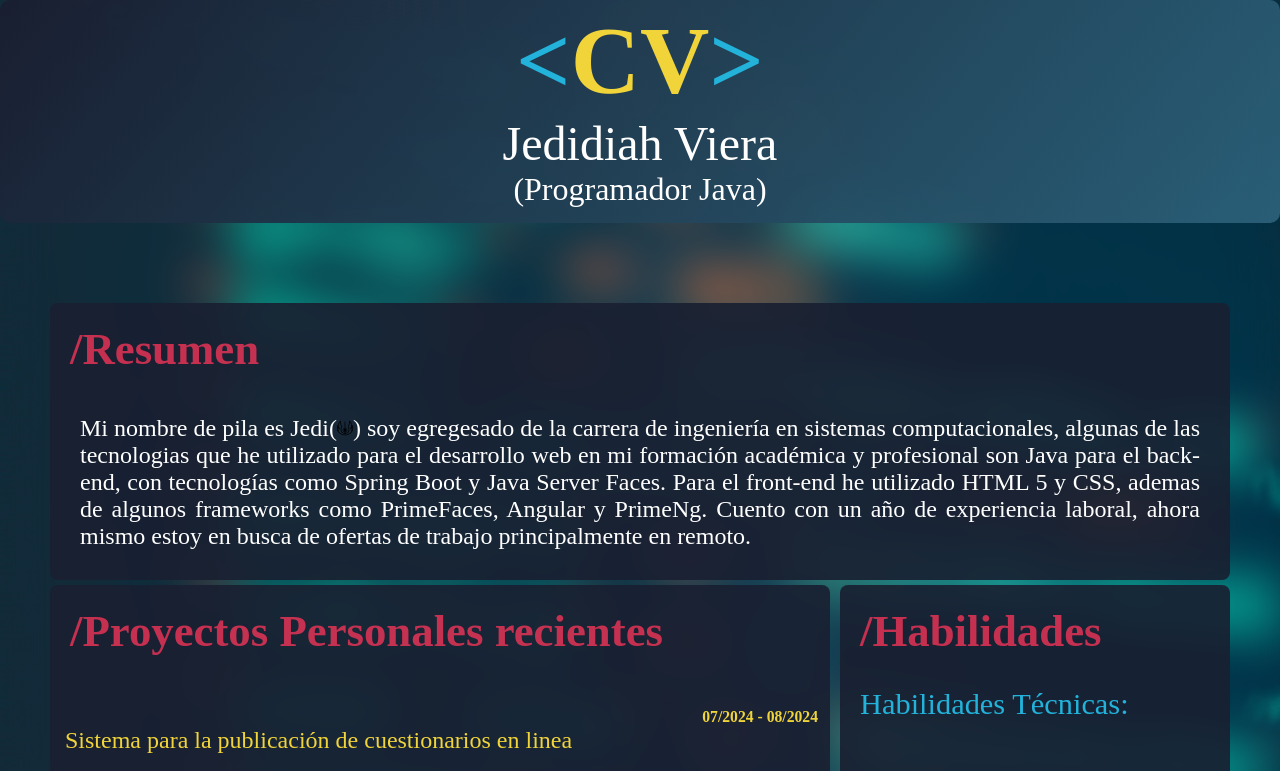
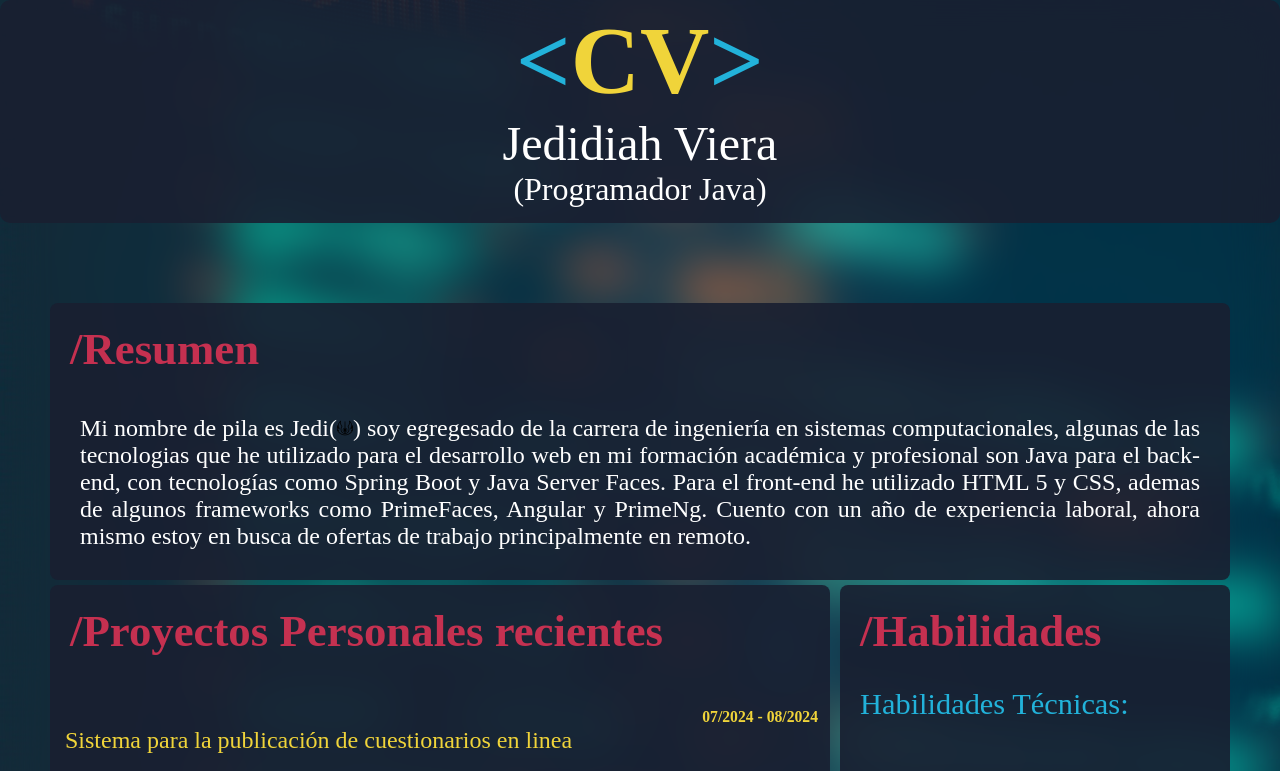
Before and after one commit to jediOut/mi-cv, a plain HTML site: page index.html in a window 1280 px wide. Shown: the top 771 px of the page. Drawn offline with Linux system fonts and the light colour scheme; a web font is replaced by a local one.

Commit message:
Update styles.css

```diff
--- a/styles.css
+++ b/styles.css
@@ -331,7 +331,7 @@ label{
         /* position: fixed; */
         /* top: 0; */
         border-radius: 10PX;
-        background-image: linear-gradient(130deg, #191f31e7, #4bd6);
+        background-color: linear-gradient(130deg, #191f31e7, #4bd6);
         text-align: center;
         z-index: 20;
         /* height: 277px; */
```
